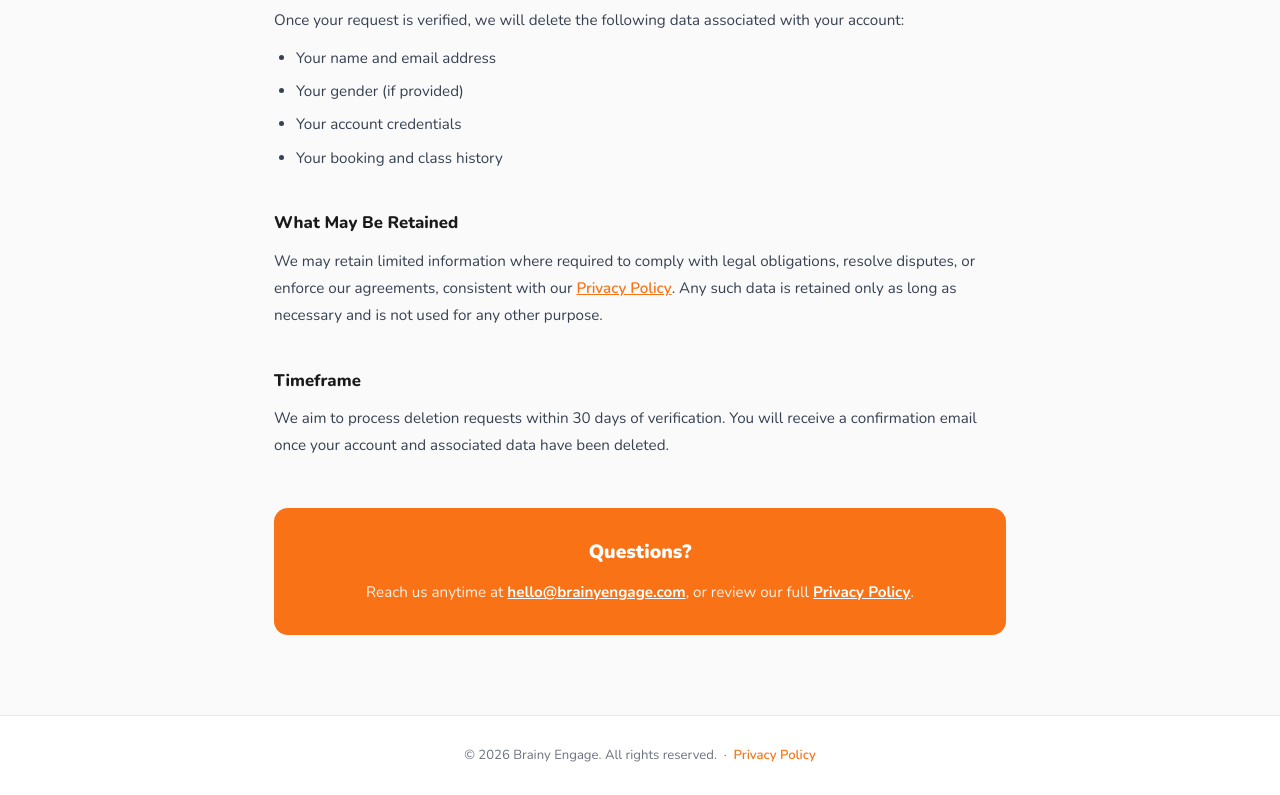
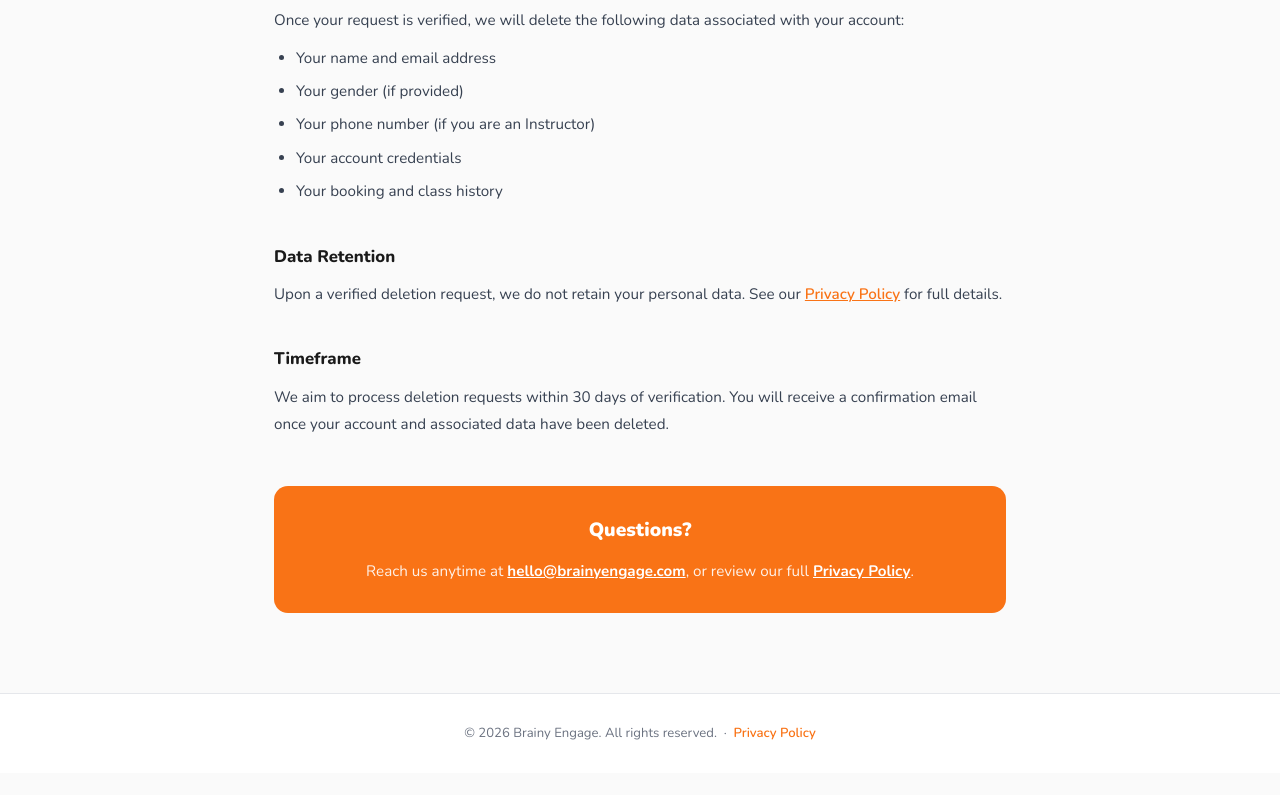
Before and after one commit to swathika94/brainyengage-website, a plain HTML site: page delete-account.html in a window 1280 px wide. Shown: the part 853-1648 px from the top of the page. After the commit the page ends 1626 px from the top, so only its background shows below. Drawn offline with nearby package versions, Linux system fonts and the light colour scheme.

Commit message:
Add files via upload

```diff
--- a/delete-account.html
+++ b/delete-account.html
@@ -233,12 +233,13 @@
     <ul>
       <li>Your name and email address</li>
       <li>Your gender (if provided)</li>
+      <li>Your phone number (if you are an Instructor)</li>
       <li>Your account credentials</li>
       <li>Your booking and class history</li>
     </ul>
 
-    <h2 class="heading">What May Be Retained</h2>
-    <p>We may retain limited information where required to comply with legal obligations, resolve disputes, or enforce our agreements, consistent with our <a href="/privacy.html">Privacy Policy</a>. Any such data is retained only as long as necessary and is not used for any other purpose.</p>
+    <h2 class="heading">Data Retention</h2>
+    <p>Upon a verified deletion request, we do not retain your personal data. See our <a href="/privacy.html">Privacy Policy</a> for full details.</p>
 
     <h2 class="heading">Timeframe</h2>
     <p>We aim to process deletion requests within 30 days of verification. You will receive a confirmation email once your account and associated data have been deleted.</p>
```
